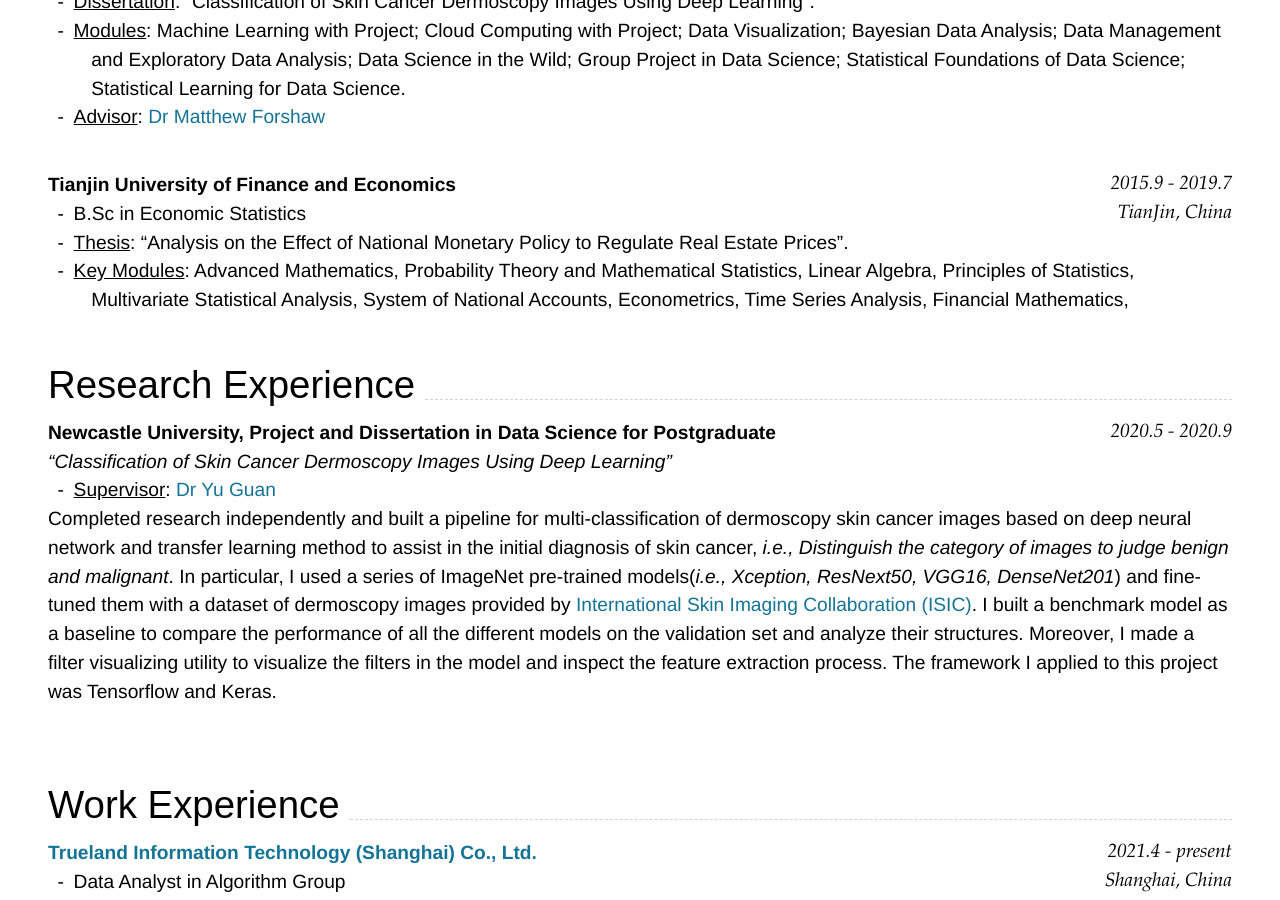
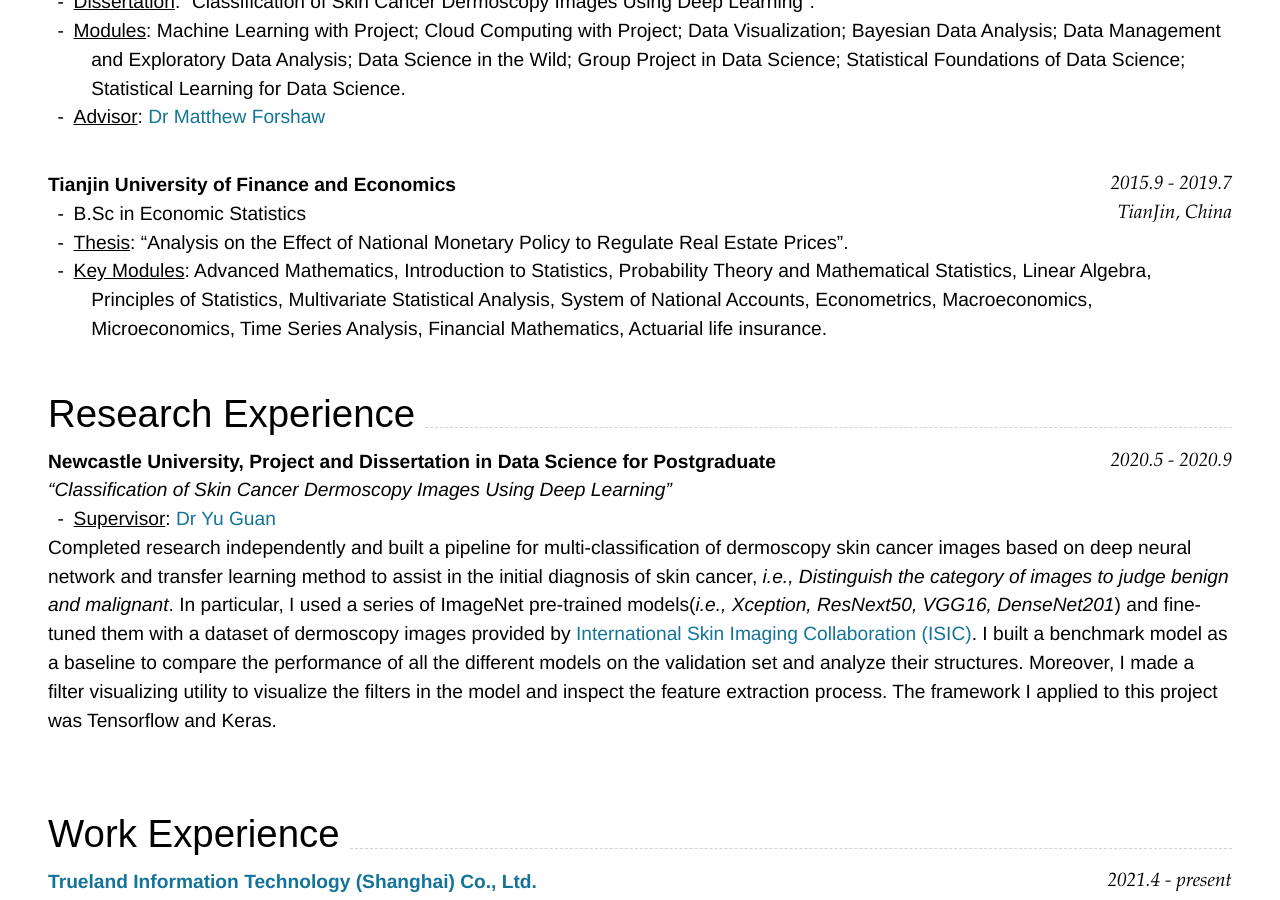
Before and after one commit to MinyeShao/CV_Markdown, a Jekyll site: the page built from index.md, in a window 1280 px wide and 900 px high, scrolled down 565 px. Built offline with Jekyll 4.4.1, drawn with Linux system fonts in a browser that asks for light colours; nearby versions of some CDN libraries.

Commit message:
Update index.md

```diff
--- a/index.md
+++ b/index.md
@@ -54,7 +54,7 @@ TianJin, China
 
 - B.Sc in Economic Statistics
 - <u>Thesis</u>: "Analysis on the Effect of National Monetary Policy to Regulate Real Estate Prices".
-- <u>Key Modules</u>: Advanced Mathematics, Probability Theory and Mathematical Statistics, Linear Algebra, Principles of Statistics, Multivariate Statistical Analysis, System of National Accounts, Econometrics, Time Series Analysis, Financial Mathematics,
+- <u>Key Modules</u>: Advanced Mathematics, Introduction to Statistics, Probability Theory and Mathematical Statistics, Linear Algebra, Principles of Statistics, Multivariate Statistical Analysis, System of National Accounts, Econometrics, Macroeconomics, Microeconomics, Time Series Analysis, Financial Mathematics, Actuarial life insurance.
 <br><br />
 
 
```
